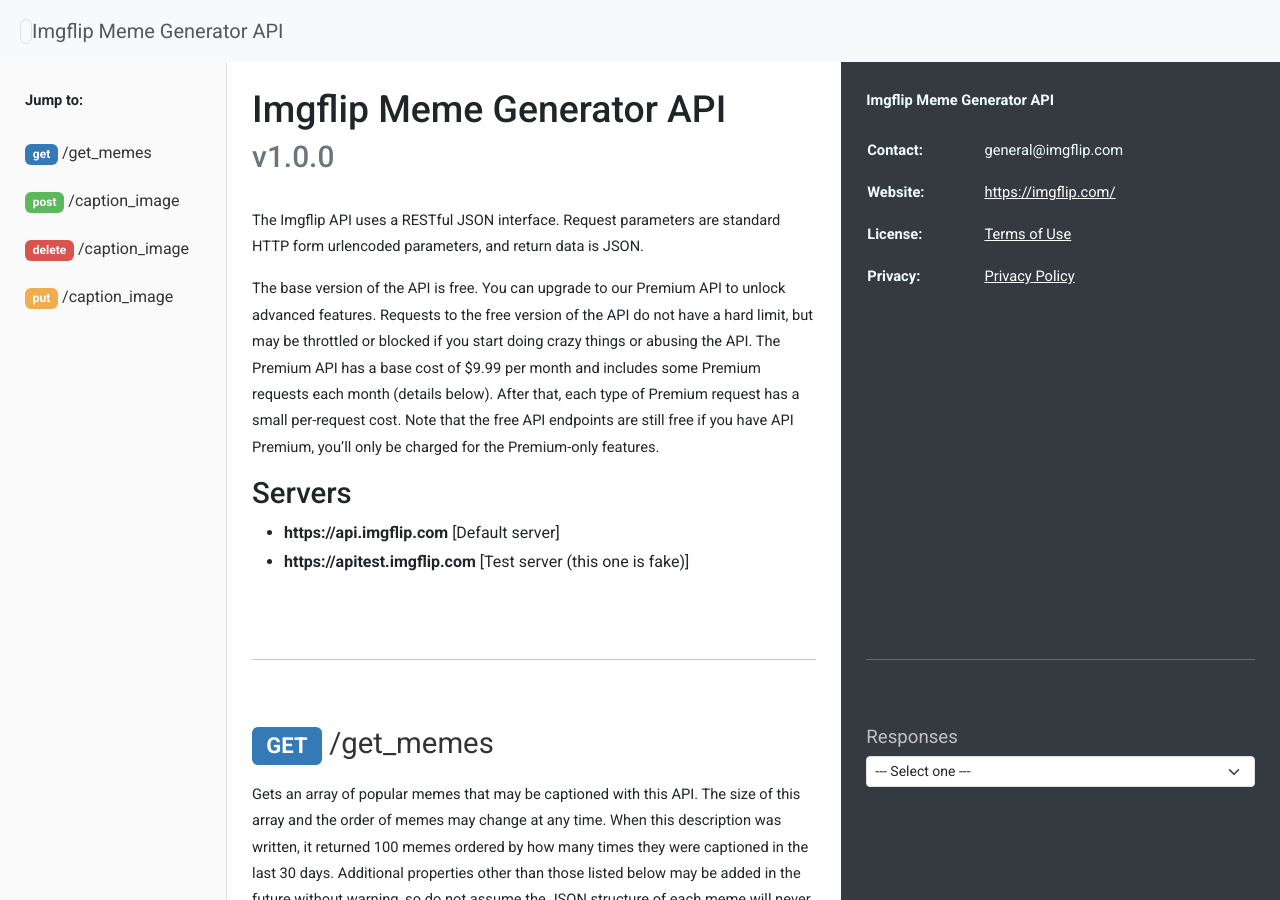
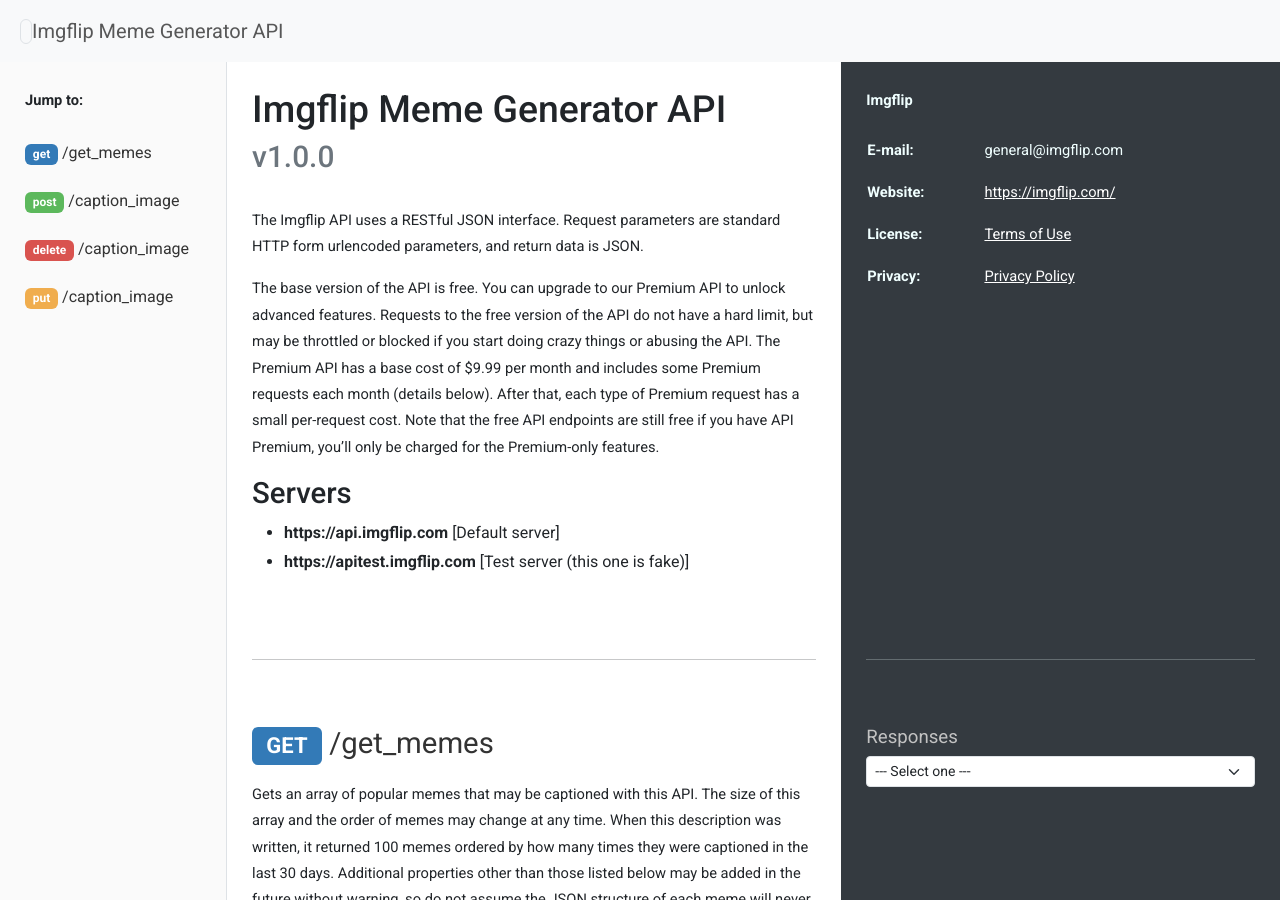
Before and after one commit to james-sabel/jekyll-openapi-parser, a Jekyll site: the page built from index.markdown, in a window 1280 px wide and 900 px high. Built offline with Jekyll 4.4.1, drawn with Linux system fonts in a browser that asks for light colours.

Commit message:
Get contact info from the spec file

```diff
--- a/_data/meme_generator.yaml
+++ b/_data/meme_generator.yaml
@@ -6,6 +6,10 @@ info:
     The Imgflip API uses a RESTful JSON interface. Request parameters are standard HTTP form urlencoded parameters, and return data is JSON.
 
     The base version of the API is free. You can upgrade to our Premium API to unlock advanced features. Requests to the free version of the API do not have a hard limit, but may be throttled or blocked if you start doing crazy things or abusing the API. The Premium API has a base cost of $9.99 per month and includes some Premium requests each month (details below). After that, each type of Premium request has a small per-request cost. Note that the free API endpoints are still free if you have API Premium, you'll only be charged for the Premium-only features.
+  contact:
+    name: Imgflip
+    url: https://imgflip.com/
+    email: general@imgflip.com
 
 servers:
   - url: https://api.imgflip.com
--- a/_includes/contact_info.html
+++ b/_includes/contact_info.html
@@ -1,15 +1,15 @@
 <!-- Data file name goes here -->
 {% assign data_source = "meme_generator" %}
 
-<p><b>{{ site.data.[data_source].info.title }}</b></p>
+<p><b>{{ site.data.[data_source].info.contact.name }}</b></p>
 <table id="contact-info">
     <tr>
-        <th>Contact:</th>
-        <td>general@imgflip.com</td>
+        <th>E-mail:</th>
+        <td>{{ site.data.[data_source].info.contact.email }}</td>
     </tr>
     <tr>
         <th>Website:</th>
-        <td><a href="https://imgflip.com/" target="_blank">https://imgflip.com/</a>
+        <td><a href="{{ site.data.[data_source].info.contact.url }}" target="_blank">{{ site.data.[data_source].info.contact.url }}</a></td>
     </tr>
     <tr>
         <th>License:</th>
```
